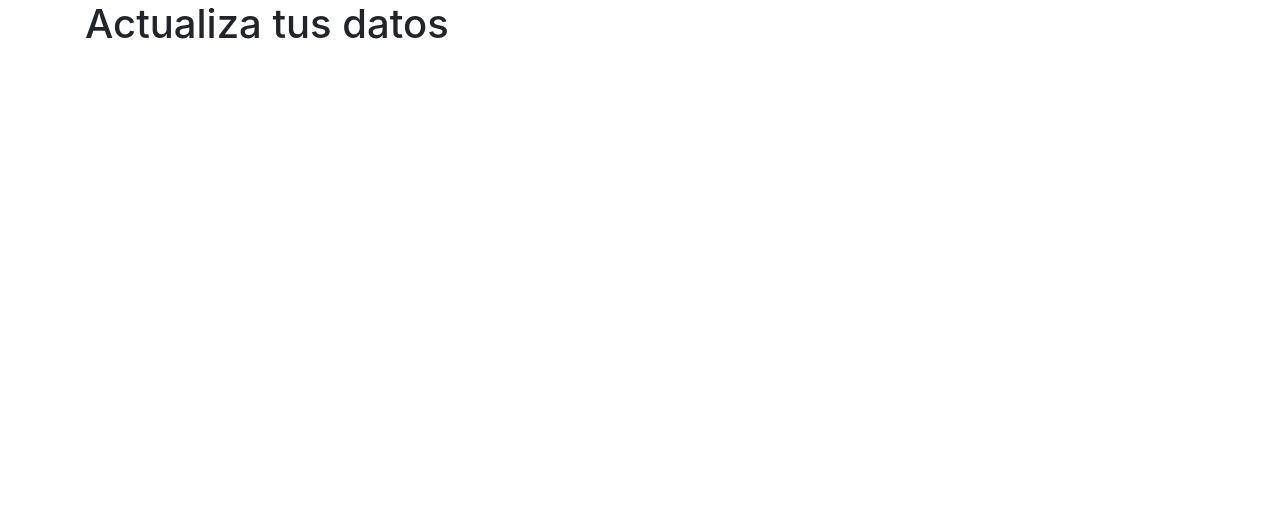
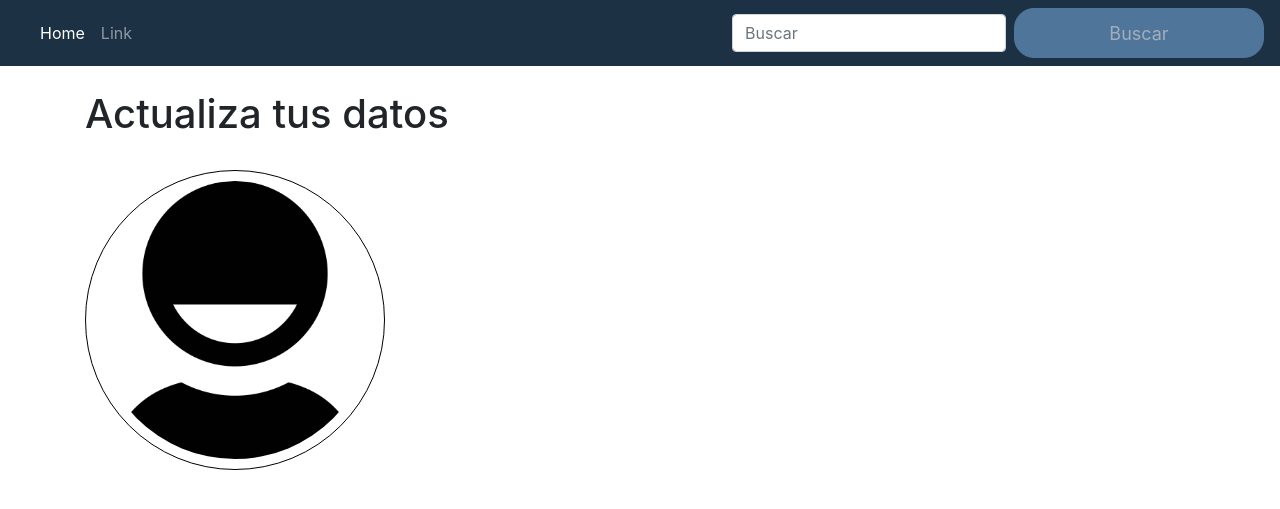
Before and after one commit to OsmarBarraza24/proyectoFinal, a PHP site: page /updateuser.php in a window 1280 px wide. Shown: the top 509 px of the page. Run offline with PHP 8.4, Linux system fonts and the light colour scheme.

Commit message:
Update user, aun no terminado

```diff
--- a/step.php
+++ b/step.php
@@ -129,7 +129,6 @@ if(move_uploaded_file ($_FILES["uploadedfile"]["tmp_name"], $add)){
       <div class="col-12-xs">
       <span id = "span">
         <img src="img/user.png" alt="" class = "circle">
-
       </span>
       </div>
     </div>
--- a/updateuser.php
+++ b/updateuser.php
@@ -4,19 +4,54 @@
     <meta charset="UTF-8">
     <meta name="viewport" content="width=device-width, initial-scale=1.0">
     <meta http-equiv="X-UA-Compatible" content="ie=edge">
+    <link rel="stylesheet" href="https://stackpath.bootstrapcdn.com/bootstrap/4.1.3/css/bootstrap.min.css" integrity="sha384-MCw98/SFnGE8fJT3GXwEOngsV7Zt27NXFoaoApmYm81iuXoPkFOJwJ8ERdknLPMO" crossorigin="anonymous">
     <link rel="stylesheet" href="css/navbar.css">
     <link rel="stylesheet" href="css/step.css">
-    <link rel="stylesheet" href="https://stackpath.bootstrapcdn.com/bootstrap/4.1.3/css/bootstrap.min.css" integrity="sha384-MCw98/SFnGE8fJT3GXwEOngsV7Zt27NXFoaoApmYm81iuXoPkFOJwJ8ERdknLPMO" crossorigin="anonymous">
     <title>Document</title>
 </head>
 <body>
+<nav class="navbar navbar-expand-lg navbar-dark bg-nav">
+    <a class="navbar-brand" href="#"><i class="fab fa-spotify fa-2x"></i></a>
+    <button class="navbar-toggler" type="button" data-toggle="collapse" data-target="#navbarSupportedContent"
+      aria-controls="navbarSupportedContent" aria-expanded="false" aria-label="Toggle navigation">
+      <span class="navbar-toggler-icon"></span>
+    </button>
 
+    <div class="collapse navbar-collapse" id="navbarSupportedContent">
+      <ul class="navbar-nav mr-auto">
+        <li class="nav-item active">
+          <a class="nav-link" href="#">Home <span class="sr-only">(current)</span></a>
+        </li>
+        <li class="nav-item">
+          <a class="nav-link" href="#">Link</a>
+        </li>
+      </ul>
+      <ul class="nav navbar-nav navbar-center">
+        <form class="form-inline my-2 my-lg-0">
+
+          <input class="form-control mr-sm-2 input-field" type="search" placeholder="Buscar" aria-label="Search">
+          <button class="btn btn-outline-success my-2 my-sm-0 input-button" type="submit"><i class="fas fa-search"></i>
+            Buscar</button>
+        </form>
+      </ul>
+
+    </div>
+  </nav>
+  <br>
     <div class="container">
          <div class="row">
-            <div class="col-xl-12">
-                <h1>Actualiza tus datos</h1>
+                <div class="col-xl-12">
+                    <h1>Actualiza tus datos</h1>
                 </div>
-    </div>
+         </div>
+         <br>
+         <div class="row">
+            <div class="col-xl-6">
+            <span id = "span">
+             <img src="img/user.png" alt="" class = "circle">
+            </span>
+            </div>
+         </div>
     </div>
 
 <script src="https://code.jquery.com/jquery-3.3.1.slim.min.js" integrity="sha384-q8i/X+965DzO0rT7abK41JStQIAqVgRVzpbzo5smXKp4YfRvH+8abtTE1Pi6jizo" crossorigin="anonymous"></script>
```
